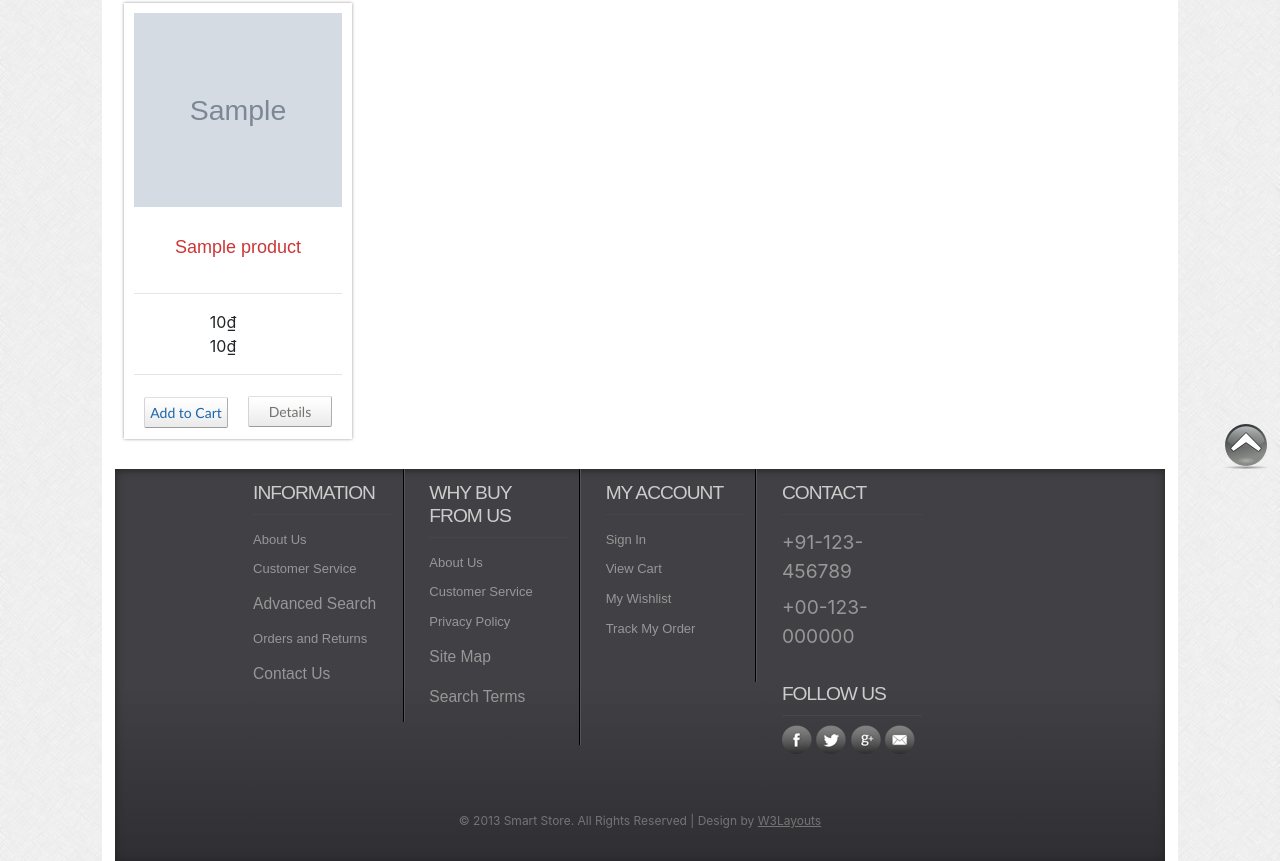
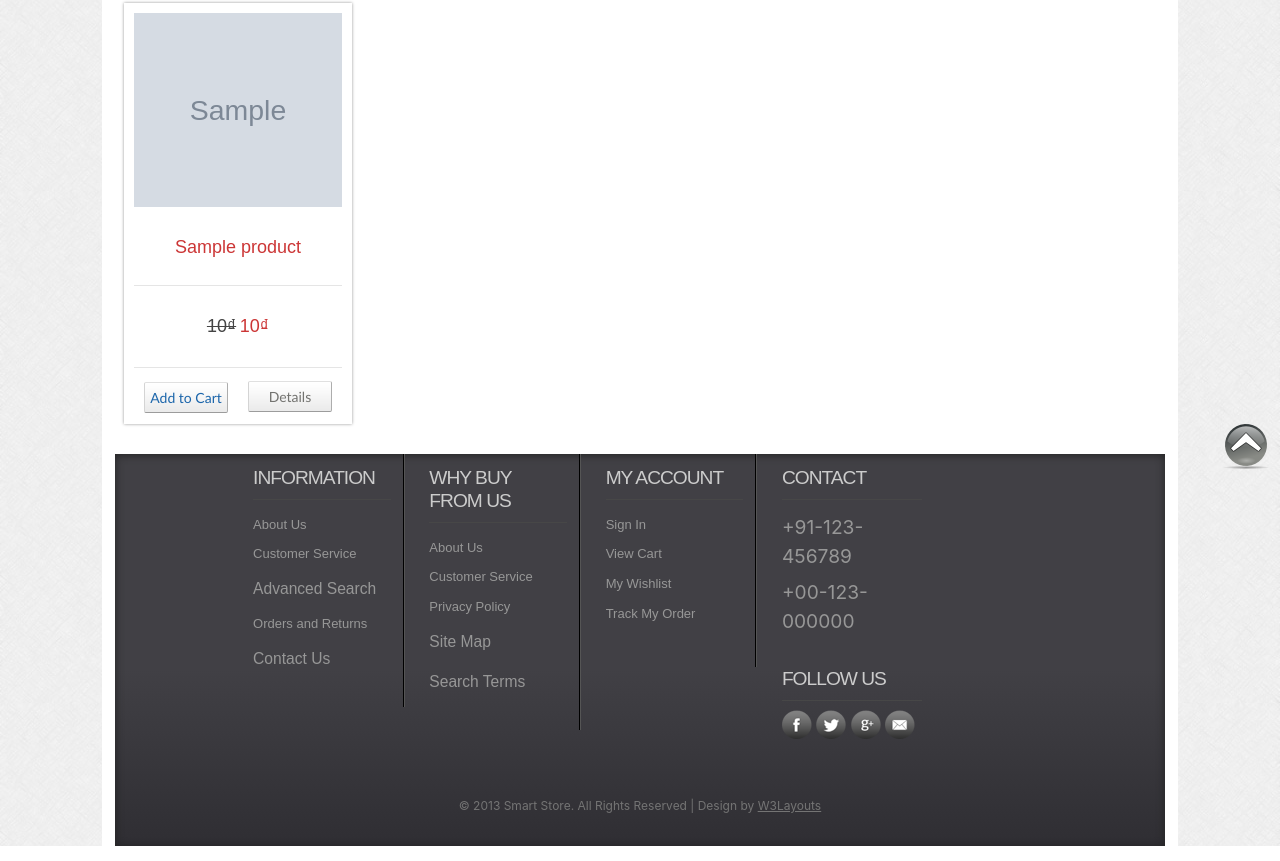
Before and after one commit to Joe-Khoa/django_shop_page, a Django app: template shoppage/templates/basic_app/typed_products.html in a window 1280 px wide. Shown: the part 321-1182 px from the top of the page. Run offline with Django 3.2, Linux system fonts and the light colour scheme; tables that the repository leaves empty hold one stand-in row (values such as "Sample post"); the template is opened without the code that fills it: values that come from a table or form of the project are taken from there, most other values are stand-ins (such as "Sample title", 1, 10 or a date in 2020); grey boxes marked "Sample" are stand-in pictures; some libraries are stand-ins or nearby versions; some web fonts are replaced.

Commit message:
css_done

```diff
--- a/shoppage/templates/basic_app/typed_products.html
+++ b/shoppage/templates/basic_app/typed_products.html
@@ -54,22 +54,24 @@
                     </div> -->
                    <div  class="title" href="{% url "basic_app:detail_sub" %}{{prod.id_url.url}}">
                      <div class="">
-                       <a href="{% url "basic_app:detail_sub" %}{{prod.id_url.url}}">{{prod.name}}</a>
+                       <a href="{% url "basic_app:detail_sub" %}{{prod.id_url.url}}">{{prod.name|truncatechars:20}}</a>
                      </div>
                    </div>
                    <!-- <div class="description_text">
                      {{prod.detail}}
                    </div> -->
-                   <hr>
-                   <p class="col-12 row price">
-                         {% if prod.promotion_price %}
-                             <span class="strike col-12">{{prod.price|floatformat:0 | intcomma }}₫</span>
-                             <span class="price col-12">{{prod.promotion_price|floatformat:0 | intcomma }}₫</span>
-                          {% else %}
-                              <span class="price col-12">{{prod.price|floatformat:0 | intcomma }}₫</span>
-                          {% endif %}
-                    </p>
-                    <hr>
+                   <hr class="hr_margin">
+                   <div class="row div_price_container">
+                      <p class="col-12 row price align-items-center">
+                            {% if prod.promotion_price %}
+                               <span class="strike ">{{prod.price|floatformat:0 | intcomma }}₫</span>
+                                <span class="price_child ">{{prod.promotion_price|floatformat:0 | intcomma }}₫</span>
+                             {% else %}
+                                 <span class="price_child col-12">{{prod.price|floatformat:0 | intcomma }}₫</span>
+                             {% endif %}
+                       </p>
+                     </div>
+                    <hr class="hr_margin">
 
 
                         <div class="button cart_button" id = "{{prod.id}}" data-id="{{prod.id}}">
```
